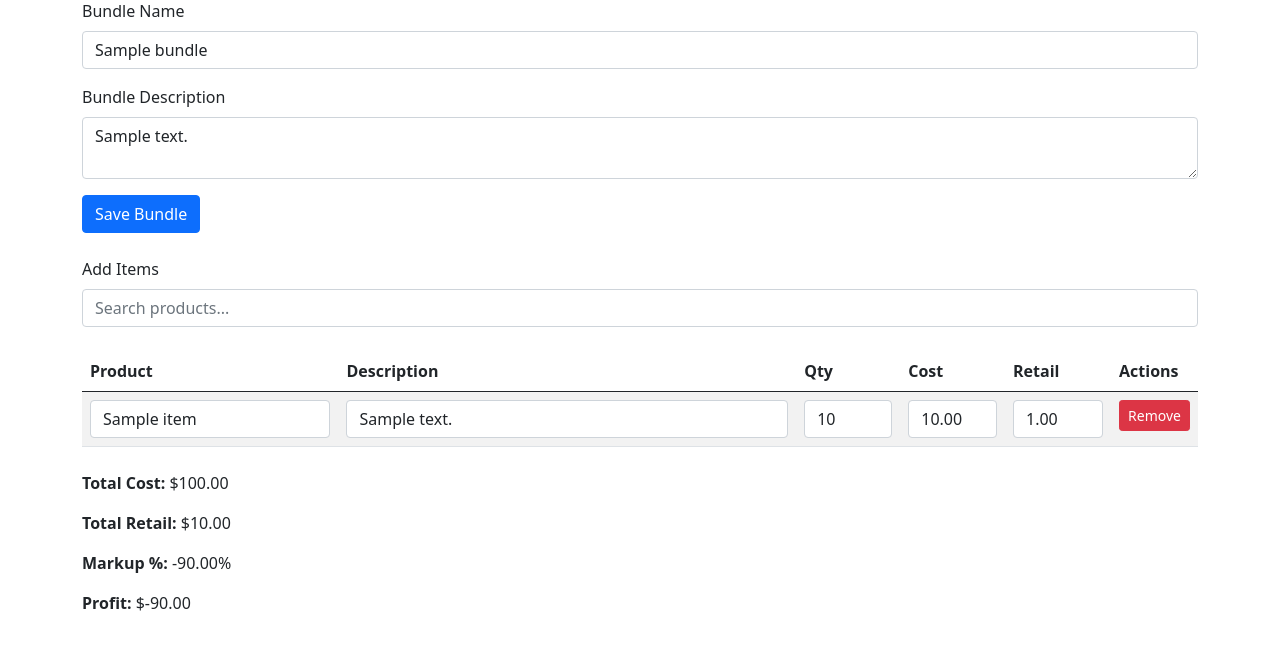
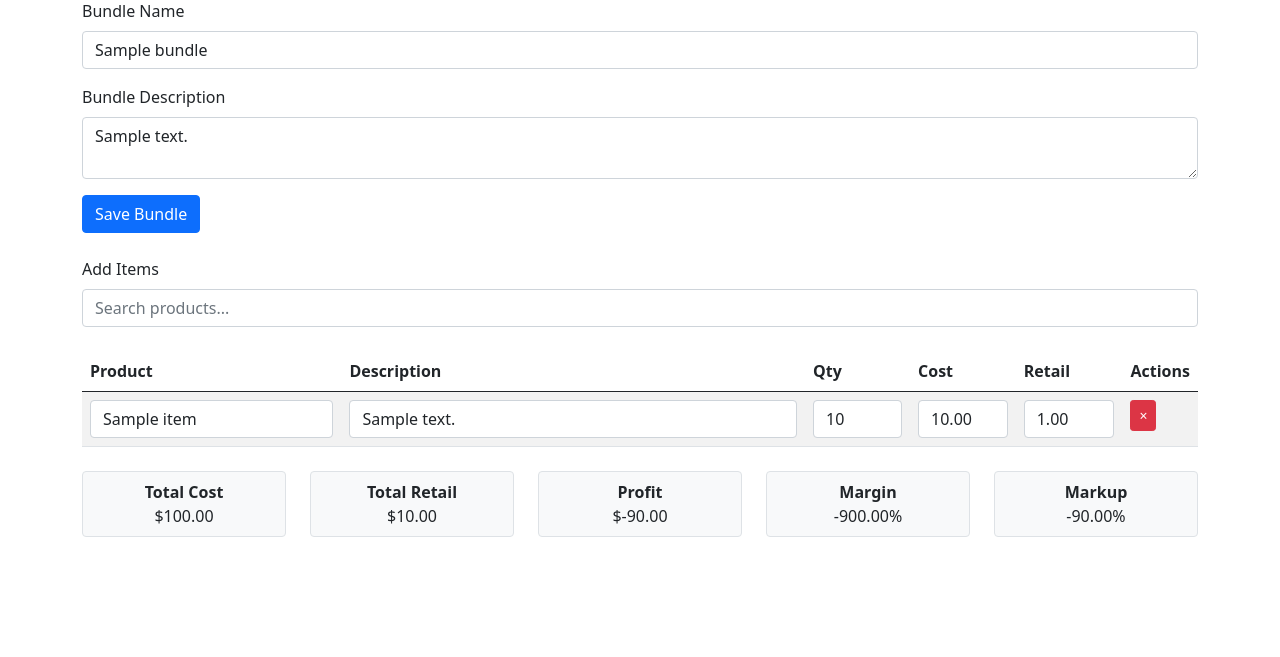
Before and after one commit to razenoth/bundles, a Flask app: page /bundles/1/edit in a window 1280 px wide. Shown: the part 143-800 px from the top of the page. Run offline with Flask 3, Linux system fonts and the light colour scheme; tables that the repository leaves empty hold one stand-in row (values such as "Sample post").

Commit message:
Limit product search and enhance bundle editing

```diff
--- a/app/bundles/routes.py
+++ b/app/bundles/routes.py
@@ -114,10 +114,11 @@ def remove_bundle_item(bundle_id, item_id):
 def update_bundle_item(bundle_id, item_id):
     data = request.get_json()
     it   = BundleItem.query.get_or_404(item_id)
-    it.quantity    = int(data.get('quantity', it.quantity))
-    it.unit_price        = float(data.get('cost', it.unit_price))
-    it.retail      = float(data.get('retail', it.retail))
-    it.description = data.get('description', it.description)
+    it.quantity     = int(data.get('quantity', it.quantity))
+    it.unit_price   = float(data.get('cost', it.unit_price))
+    it.retail       = float(data.get('retail', it.retail))
+    it.description  = data.get('description', it.description)
+    it.product_name = data.get('product_name', it.product_name)
     db.session.commit()
     return jsonify(success=True)
 
--- a/app/templates/bundles/edit.html
+++ b/app/templates/bundles/edit.html
@@ -61,24 +61,56 @@
                value="{{ "{:.2f}".format(item.retail) }}">
       </td>
       <td>
-        <button class="btn btn-sm btn-danger remove-item">Remove</button>
+        <button class="btn btn-sm btn-danger remove-item">&times;</button>
       </td>
     </tr>
     {% endfor %}
   </tbody>
 </table>
 
-<div class="mt-4">
-  <p><strong>Total Cost:</strong> $<span id="total-cost">{{ "{:.2f}".format(total_cost) }}</span></p>
-  <p><strong>Total Retail:</strong> $<span id="total-retail">{{ "{:.2f}".format(total_retail) }}</span></p>
-  <p><strong>Markup %:</strong> <span id="markup-percent">
-    {% if total_cost > 0 %}
-      {{ "{:.2f}".format((total_retail - total_cost) / total_cost * 100) }}%
-    {% else %}
-      0.00%
-    {% endif %}
-  </span></p>
-  <p><strong>Profit:</strong> $<span id="profit-amount">{{ "{:.2f}".format(total_retail - total_cost) }}</span></p>
+<div class="row mt-4" id="bundle-summary">
+  <div class="col-md mb-2">
+    <div class="border rounded p-2 text-center bg-light">
+      <div class="fw-bold">Total Cost</div>
+      <div>$<span id="total-cost">{{ "{:.2f}".format(total_cost) }}</span></div>
+    </div>
+  </div>
+  <div class="col-md mb-2">
+    <div class="border rounded p-2 text-center bg-light">
+      <div class="fw-bold">Total Retail</div>
+      <div>$<span id="total-retail">{{ "{:.2f}".format(total_retail) }}</span></div>
+    </div>
+  </div>
+  <div class="col-md mb-2">
+    <div class="border rounded p-2 text-center bg-light">
+      <div class="fw-bold">Profit</div>
+      <div>$<span id="profit-amount">{{ "{:.2f}".format(total_retail - total_cost) }}</span></div>
+    </div>
+  </div>
+  <div class="col-md mb-2">
+    <div class="border rounded p-2 text-center bg-light">
+      <div class="fw-bold">Margin</div>
+      <div><span id="margin-percent">
+        {% if total_retail > 0 %}
+          {{ "{:.2f}".format((total_retail - total_cost) / total_retail * 100) }}%
+        {% else %}
+          0.00%
+        {% endif %}
+      </span></div>
+    </div>
+  </div>
+  <div class="col-md mb-2">
+    <div class="border rounded p-2 text-center bg-light">
+      <div class="fw-bold">Markup</div>
+      <div><span id="markup-percent">
+        {% if total_cost > 0 %}
+          {{ "{:.2f}".format((total_retail - total_cost) / total_cost * 100) }}%
+        {% else %}
+          0.00%
+        {% endif %}
+      </span></div>
+    </div>
+  </div>
 </div>
 
 <script>
--- a/app/templates/estimates/view.html
+++ b/app/templates/estimates/view.html
@@ -17,7 +17,7 @@
       <td><input type="number" value="{{ i.quantity }}" data-field="quantity"></td>
       <td><input type="text"   value="{{ i.unit_price }}" data-field="unit_price"></td>
       <td><input type="text"   value="{{ i.notes }}"      data-field="notes"></td>
-      <td><button class="btn btn-sm btn-danger remove-item">Remove</button></td>
+      <td><button class="btn btn-sm btn-danger remove-item">&times;</button></td>
     </tr>
     {% endfor %}
   </tbody>
--- a/static/js/bundles.js
+++ b/static/js/bundles.js
@@ -11,19 +11,22 @@ document.addEventListener('DOMContentLoaded', () => {
   function recalcTotals() {
     let totalCost = 0, totalRetail = 0;
     itemsBody.querySelectorAll('tr').forEach(row => {
-      const q     = parseFloat(row.querySelector('input[name="quantity"]').value) || 0;
-      const cost  = parseFloat(row.querySelector('input[name="cost"]').value)       || 0;
-      const retail= parseFloat(row.querySelector('input[name="retail"]').value)     || 0;
-      totalCost  += cost * q;
-      totalRetail+= retail * q;
+      const q      = parseFloat(row.querySelector('input[name="quantity"]').value) || 0;
+      const cost   = parseFloat(row.querySelector('input[name="cost"]').value)       || 0;
+      const retail = parseFloat(row.querySelector('input[name="retail"]').value)     || 0;
+      totalCost   += cost * q;
+      totalRetail += retail * q;
     });
-    document.getElementById('total-cost').textContent   = totalCost.toFixed(2);
-    document.getElementById('total-retail').textContent = totalRetail.toFixed(2);
-    const markup = totalCost > 0
-      ? ((totalRetail - totalCost) / totalCost * 100).toFixed(2) + '%'
-      : '0.00%';
-    document.getElementById('markup-percent').textContent = markup;
-    document.getElementById('profit-amount').textContent = (totalRetail - totalCost).toFixed(2);
+
+    const profit = totalRetail - totalCost;
+    const markup = totalCost  > 0 ? (profit / totalCost  * 100) : 0;
+    const margin = totalRetail> 0 ? (profit / totalRetail* 100) : 0;
+
+    document.getElementById('total-cost').textContent    = totalCost.toFixed(2);
+    document.getElementById('total-retail').textContent  = totalRetail.toFixed(2);
+    document.getElementById('profit-amount').textContent = profit.toFixed(2);
+    document.getElementById('markup-percent').textContent= markup.toFixed(2) + '%';
+    document.getElementById('margin-percent').textContent= margin.toFixed(2) + '%';
   }
 
   // Initial calc on page load
@@ -42,7 +45,12 @@ document.addEventListener('DOMContentLoaded', () => {
         const res = await fetch(`/bundles/search?q=${encodeURIComponent(q)}`);
         const { products } = await res.json();
         resultsList.innerHTML = products.map(p => `
-          <li class="list-group-item d-flex justify-content-between align-items-center" data-id="${p.id}">
+          <li class="list-group-item d-flex justify-content-between align-items-center"
+              data-id="${p.id}"
+              data-name="${p.name.replace(/"/g,'&quot;')}"
+              data-description="${p.description.replace(/"/g,'&quot;')}"
+              data-cost="${p.cost}"
+              data-retail="${p.retail}">
             <div style="flex:1;">
               <strong>${p.name}</strong><br>
               ${p.description}<br>
@@ -68,6 +76,10 @@ document.addEventListener('DOMContentLoaded', () => {
     if (!e.target.classList.contains('add-btn')) return;
     const li      = e.target.closest('li');
     const id      = li.dataset.id;
+    const name    = li.dataset.name;
+    const desc    = li.dataset.description;
+    const cost    = parseFloat(li.dataset.cost);
+    const retail  = parseFloat(li.dataset.retail);
     const qtyInp  = li.querySelector('.qty-input');
     const quantity= parseInt(qtyInp.value, 10) || 1;
 
@@ -78,11 +90,22 @@ document.addEventListener('DOMContentLoaded', () => {
         body: JSON.stringify({ id, q: searchInput.value.trim(), type:'product', quantity })
       });
       if (!res.ok) throw new Error(await res.text());
+      const { item_id } = await res.json();
 
-      // Fetch the new item HTML from server or append manually.
-      // Simplest: reload only the table and summary via AJAX,
-      // but for now: manual row append is left as an exercise.
-      window.location.reload();  // fallback ensures totals correct
+      const row = document.createElement('tr');
+      row.dataset.itemId = item_id;
+      row.innerHTML = `
+        <td><input type="text" name="product_name" class="form-control" value="${name}"></td>
+        <td><input type="text" name="description" class="form-control" value="${desc}"></td>
+        <td><input type="number" name="quantity" class="form-control" min="0" value="${quantity}"></td>
+        <td><input type="text" name="cost" class="form-control" value="${cost.toFixed(2)}"></td>
+        <td><input type="text" name="retail" class="form-control" value="${retail.toFixed(2)}"></td>
+        <td><button class="btn btn-sm btn-danger remove-item">&times;</button></td>
+      `;
+      itemsBody.appendChild(row);
+      recalcTotals();
+      resultsList.innerHTML = '';
+      searchInput.value = '';
     } catch (err) {
       console.error('Add-item error:', err);
     }
@@ -91,6 +114,7 @@ document.addEventListener('DOMContentLoaded', () => {
   // Remove item
   itemsBody.addEventListener('click', async e => {
     if (!e.target.classList.contains('remove-item')) return;
+    if (!confirm('Remove this item?')) return;
     const row    = e.target.closest('tr');
     const itemId = row.dataset.itemId;
     try {
--- a/static/js/estimates.js
+++ b/static/js/estimates.js
@@ -232,6 +232,7 @@ bsSug.addEventListener('click', async e => {
   const body = document.getElementById('items-body');
   body.addEventListener('click', async e => {
     if (e.target.matches('.remove-item')) {
+      if (!confirm('Remove this item?')) return;
       const row = e.target.closest('tr');
       await fetch(`/estimates/${estId}/remove-item/${row.dataset.itemId}`, { method: 'POST' });
       row.remove();
```
Also changed, not shown: app/api/repairshopr.py (+4 -6 lines), tests/test_bundle_product_search.py (+4 -6 lines).
